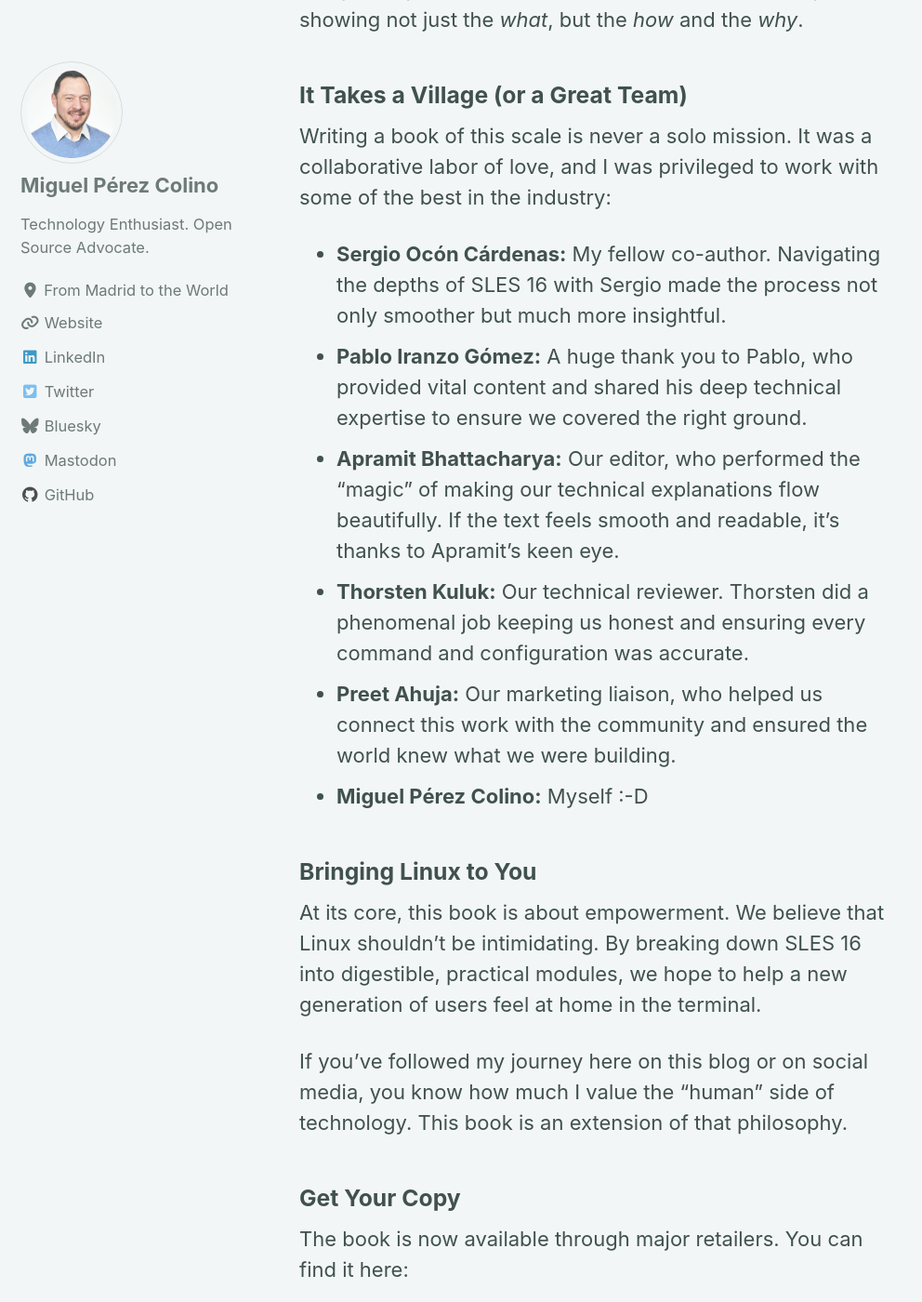
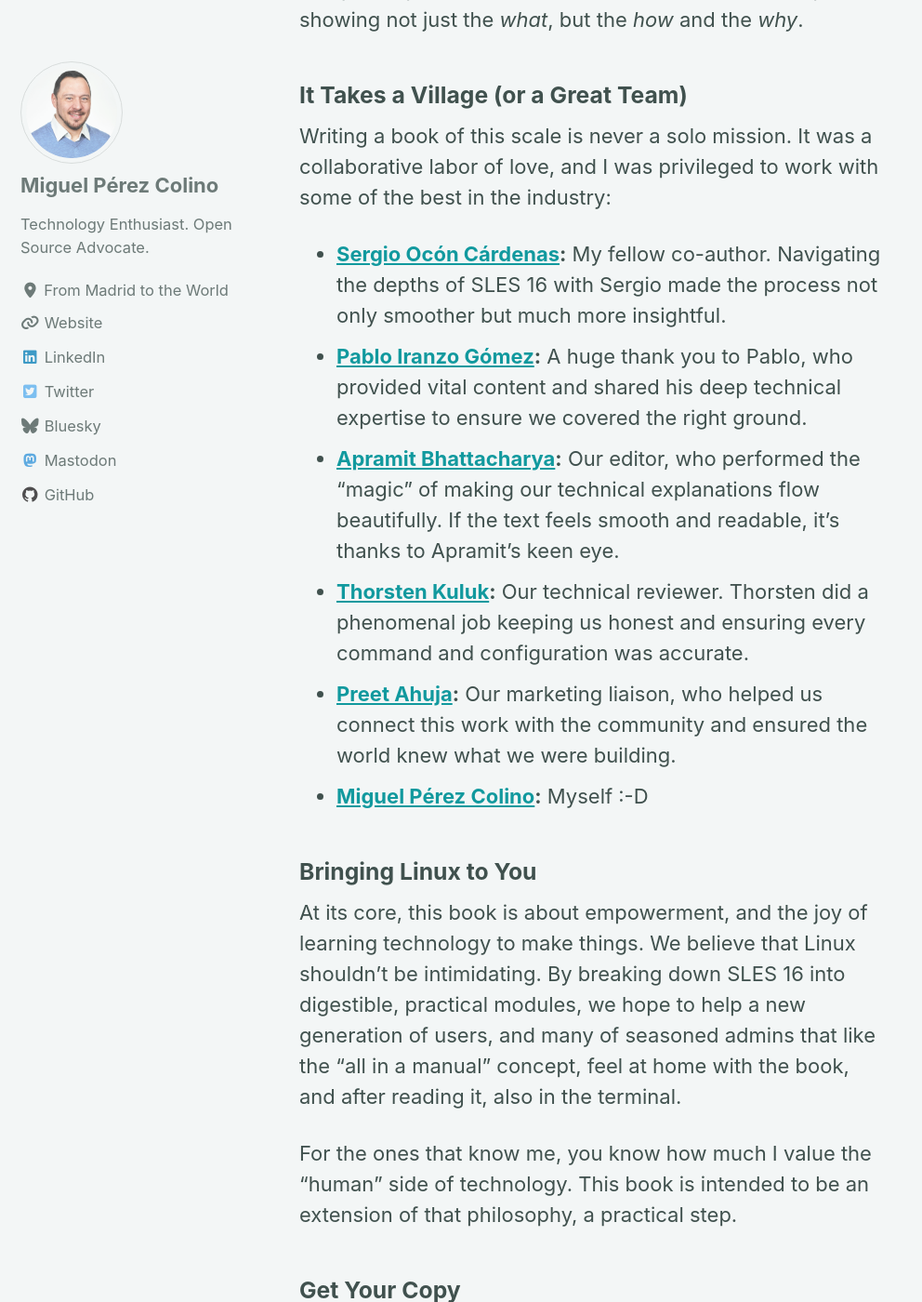
Before and after one commit to juanbrny/mmmmmmpc.github.io, a Jekyll site: the page built from _posts/2026-02-04-SLES16-admin-book.md, in a window 1280 px wide and 1400 px high, scrolled down 2018 px. Shown: the whole window at 93% size, without its empty margins (0-992 px from the left). Built offline with Jekyll 4.4.1, drawn with Linux system fonts in a browser that asks for light colours; cached includes are drawn as plain includes; some web fonts are replaced.

Commit message:
Fixed content. Added links

```diff
--- a/_posts/2026-02-04-SLES16-admin-book.md
+++ b/_posts/2026-02-04-SLES16-admin-book.md
@@ -23,18 +23,18 @@ Our goal was to create a "how-to" guide—a collection of practical, hands-on jo
 
 Writing a book of this scale is never a solo mission. It was a collaborative labor of love, and I was privileged to work with some of the best in the industry:
 
-* **Sergio Ocón Cárdenas:** My fellow co-author. Navigating the depths of SLES 16 with Sergio made the process not only smoother but much more insightful.
-* **Pablo Iranzo Gómez:** A huge thank you to Pablo, who provided vital content and shared his deep technical expertise to ensure we covered the right ground.
-* **Apramit Bhattacharya:** Our editor, who performed the "magic" of making our technical explanations flow beautifully. If the text feels smooth and readable, it’s thanks to Apramit’s keen eye.
-* **Thorsten Kuluk:** Our technical reviewer. Thorsten did a phenomenal job keeping us honest and ensuring every command and configuration was accurate.
-* **Preet Ahuja:** Our marketing liaison, who helped us connect this work with the community and ensured the world knew what we were building.
-* **Miguel Pérez Colino:** Myself :-D
+* **[Sergio Ocón Cárdenas](https://www.linkedin.com/in/sergioocon/):** My fellow co-author. Navigating the depths of SLES 16 with Sergio made the process not only smoother but much more insightful.
+* **[Pablo Iranzo Gómez](https://www.linkedin.com/in/iranzo/):** A huge thank you to Pablo, who provided vital content and shared his deep technical expertise to ensure we covered the right ground.
+* **[Apramit Bhattacharya](https://www.linkedin.com/in/apramit-bhattacharya-223901235/):** Our editor, who performed the "magic" of making our technical explanations flow beautifully. If the text feels smooth and readable, it’s thanks to Apramit’s keen eye.
+* **[Thorsten Kuluk](https://www.linkedin.com/in/thorsten-kukuk/):** Our technical reviewer. Thorsten did a phenomenal job keeping us honest and ensuring every command and configuration was accurate.
+* **[Preet Ahuja](https://www.linkedin.com/in/meetarajani/):** Our marketing liaison, who helped us connect this work with the community and ensured the world knew what we were building.
+* **[Miguel Pérez Colino](https://www.linkedin.com/in/miguelpc/):** Myself :-D
 
 ### Bringing Linux to You
 
-At its core, this book is about empowerment. We believe that Linux shouldn't be intimidating. By breaking down SLES 16 into digestible, practical modules, we hope to help a new generation of users feel at home in the terminal.
+At its core, this book is about empowerment, and the joy of learning technology to make things. We believe that Linux shouldn't be intimidating. By breaking down SLES 16 into digestible, practical modules, we hope to help a new generation of users, and many of seasoned admins that like the "all in a manual" concept, feel at home with the book, and after reading it, also in the terminal.
 
-If you’ve followed my journey here on this blog or on social media, you know how much I value the "human" side of technology. This book is an extension of that philosophy.
+For the ones that know me, you know how much I value the "human" side of technology. This book is intended to be an extension of that philosophy, a practical step.
 
 ### Get Your Copy
 
```
